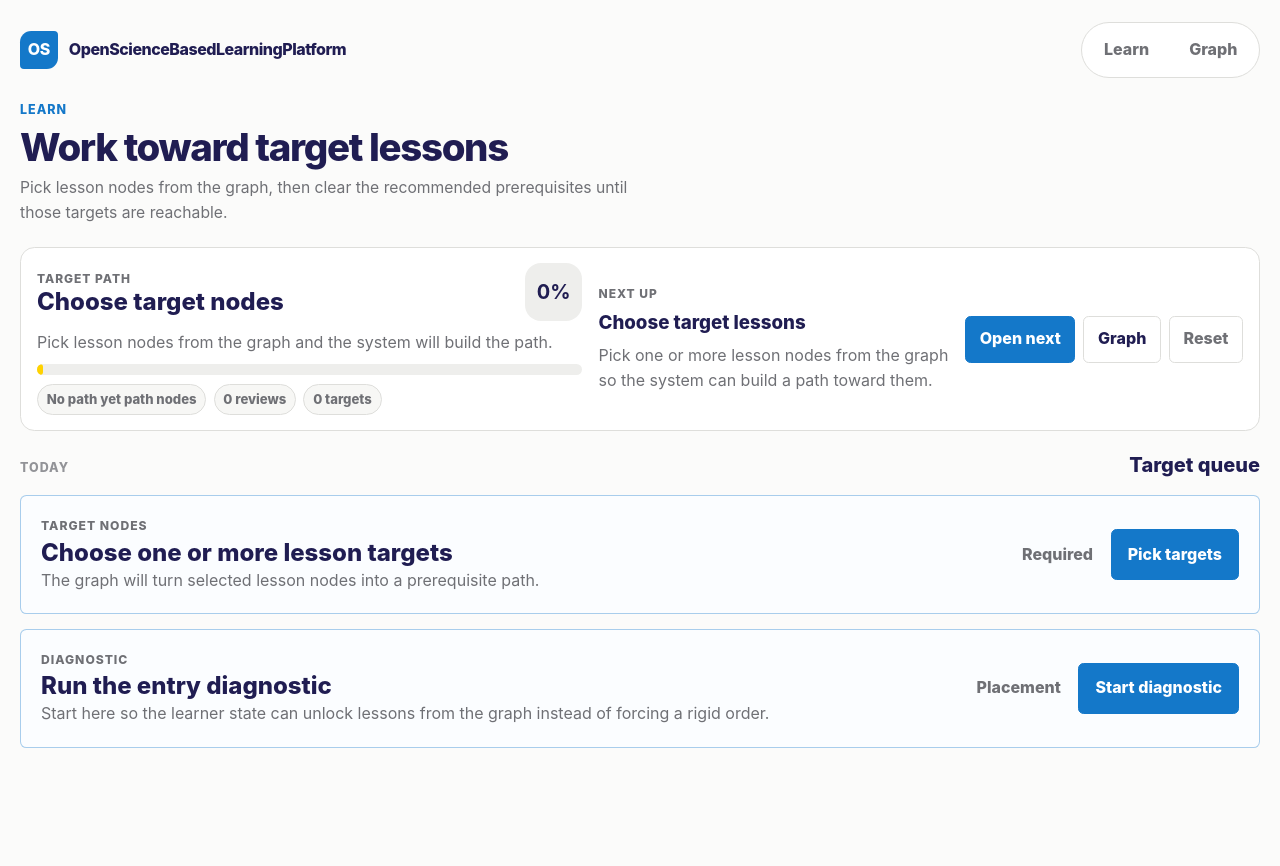
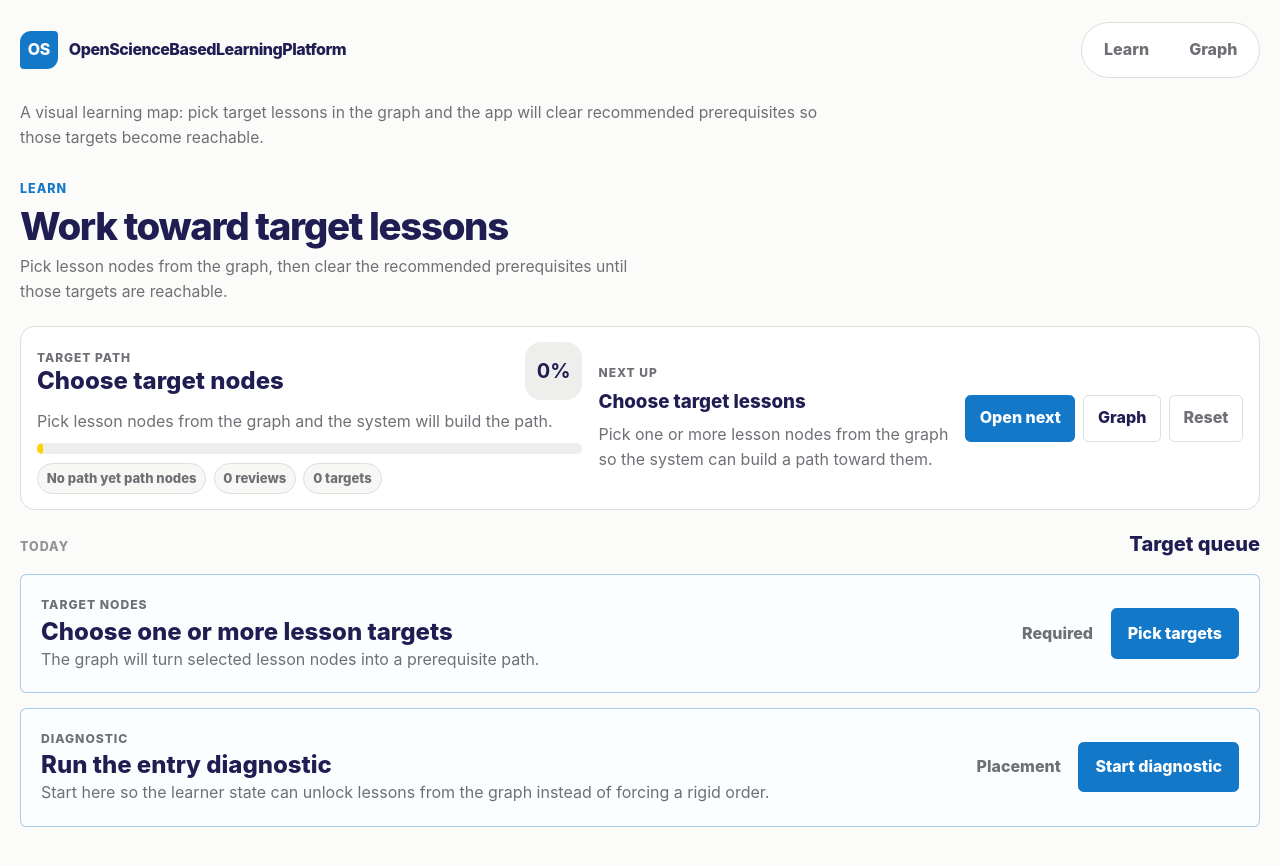
Before and after one commit to JohannesKnecht/OpenScienceBasedLearningPlatform, a Vue app in the folder frontend/AnkiAICardCreationFrontend/: page / in a window 1280 px wide. Shown: the top 866 px of the page. Before the commit the page ends 800 px from the top, so only its background shows below. Built offline with nearby package versions, Linux system fonts and the light colour scheme; the HTML template or start-up script is replaced by a standard one.

Commit message:
Add brief app explanation: intro prop and usage
Agent-Logs-Url: https://github.com/JohannesKnecht/OpenScienceBasedLearningPlatform/sessions/a113f094-bc52-49e6-845f-3e97e13993e0

Co-authored-by: JohannesKnecht <76184884+JohannesKnecht@users.noreply.github.com>

```diff
--- a/frontend/AnkiAICardCreationFrontend/src/components/AcademyShell.vue
+++ b/frontend/AnkiAICardCreationFrontend/src/components/AcademyShell.vue
@@ -1,6 +1,7 @@
 <script setup lang="ts">
 defineProps<{
   eyebrow?: string
+  intro?: string
   title: string
   subtitle: string
 }>()
@@ -8,6 +9,7 @@ defineProps<{
 
 <template>
   <div class="academy-shell">
+    <p v-if="intro" class="academy-shell__intro">{{ intro }}</p>
     <section class="academy-shell__hero" aria-labelledby="page-title">
       <p v-if="eyebrow" class="academy-shell__eyebrow">{{ eyebrow }}</p>
       <h1 id="page-title">{{ title }}</h1>
@@ -46,6 +48,13 @@ defineProps<{
   font-weight: 800;
 }
 
+.academy-shell__intro {
+  font-size: 0.98rem;
+  color: var(--color-text-soft);
+  max-width: 52rem;
+  margin-bottom: 0.4rem;
+}
+
 .academy-shell__subtitle {
   font-size: 0.98rem;
   color: var(--color-text-soft);
--- a/frontend/AnkiAICardCreationFrontend/src/views/LearnOverviewView.vue
+++ b/frontend/AnkiAICardCreationFrontend/src/views/LearnOverviewView.vue
@@ -118,6 +118,7 @@ const recentLessons = computed(() =>
 <template>
   <AcademyShell
     eyebrow="Learn"
+    intro="A visual learning map: pick target lessons in the graph and the app will clear recommended prerequisites so those targets become reachable."
     title="Work toward target lessons"
     subtitle="Pick lesson nodes from the graph, then clear the recommended prerequisites until those targets are reachable."
   >
```
